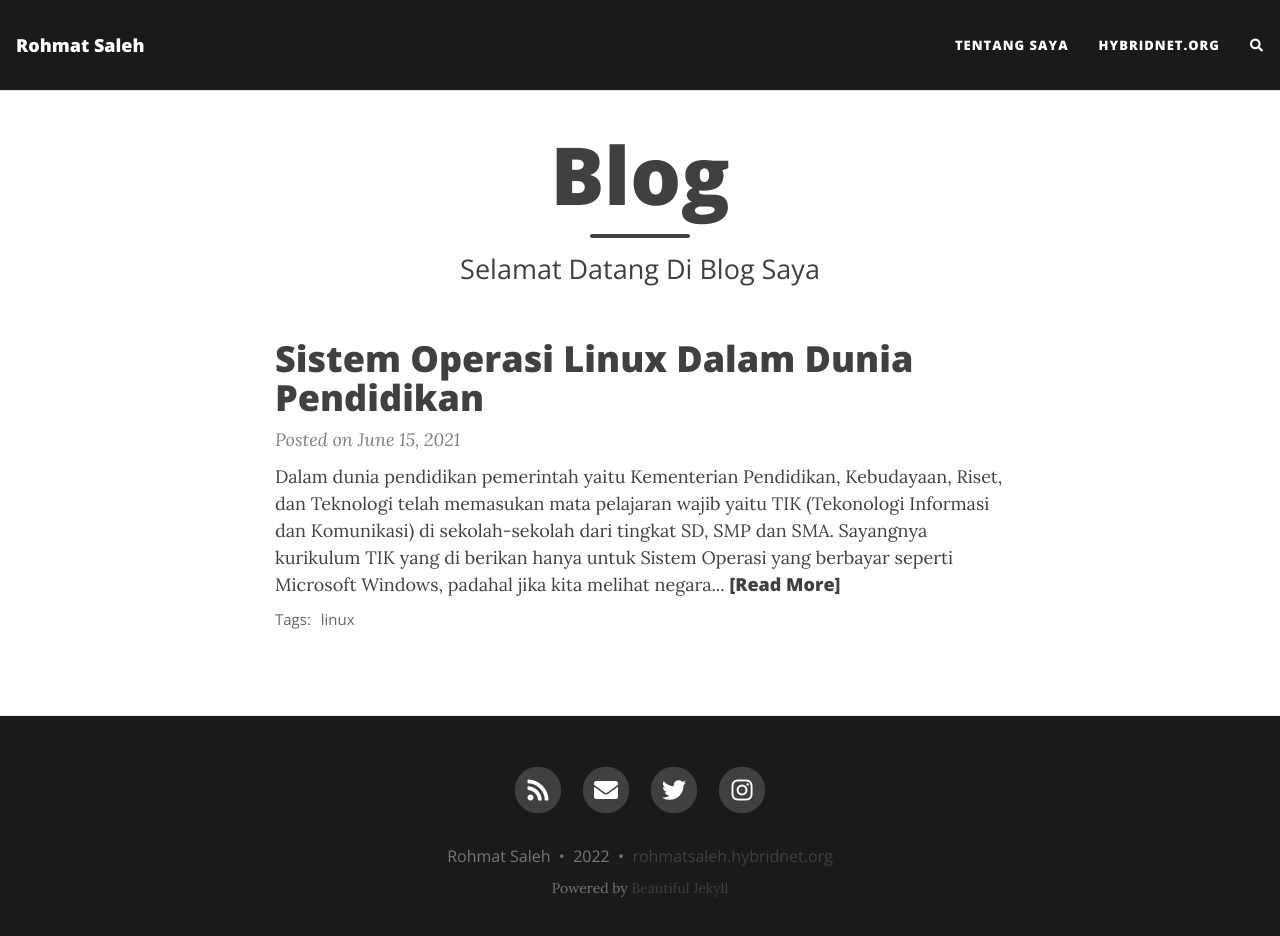
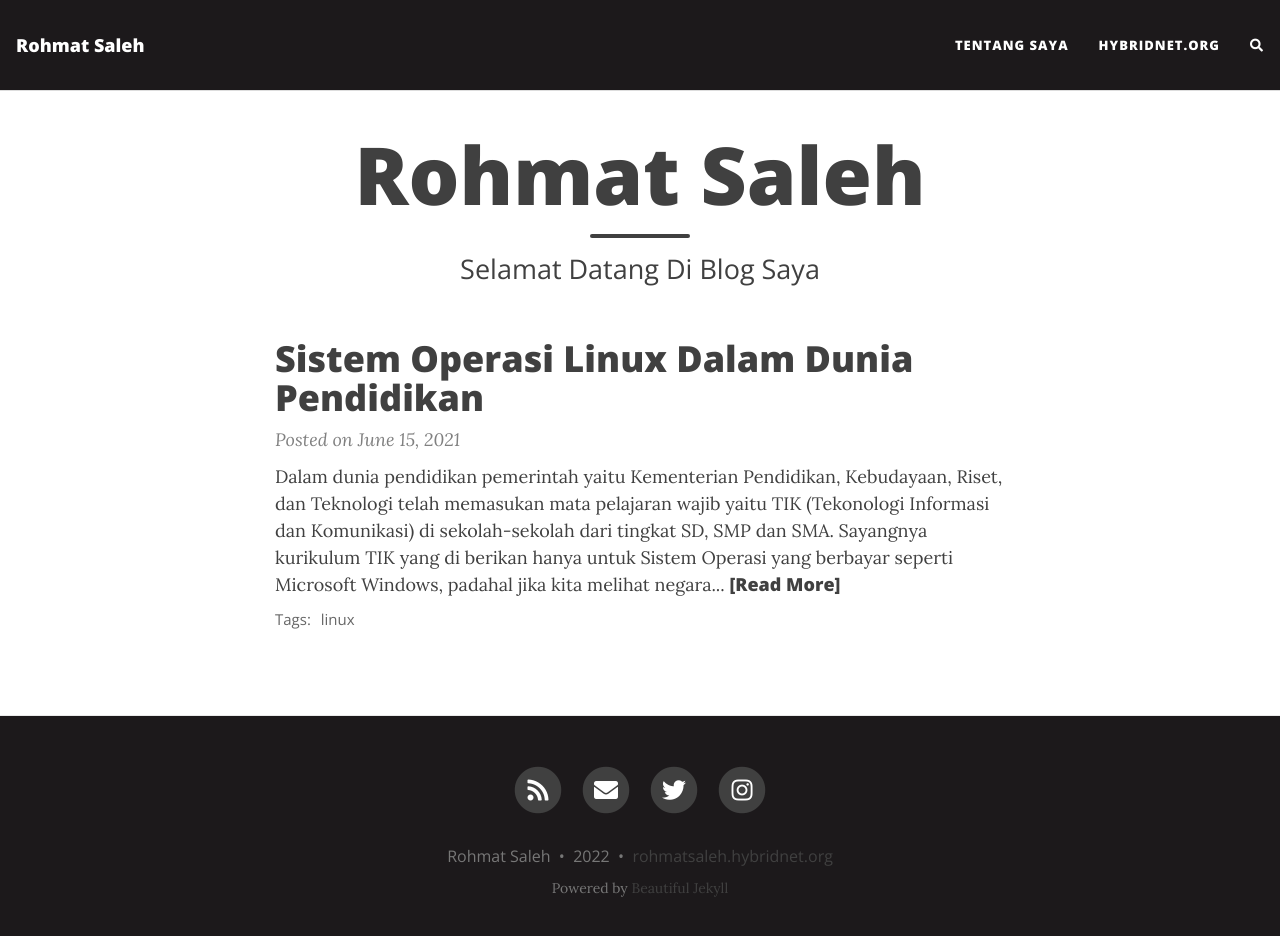
Before and after one commit to hybridnet/rohmatsalehportopolio, a Jekyll site: the page built from index.html, in a window 1280 px wide and 949 px high. Shown: the top 936 px of the window. Built offline with Jekyll 4.4.1, drawn with Linux system fonts in a browser that asks for light colours; nearby versions of some CDN libraries; the list of posts is cut into pages by our own code; comment, search, counter and statistics services are not loaded.

Commit message:
Update index.html

```diff
--- a/index.html
+++ b/index.html
@@ -1,5 +1,5 @@
 ---
 layout: home
-title: Blog
+title: Rohmat Saleh
 subtitle: Selamat Datang Di Blog Saya
 ---
```
